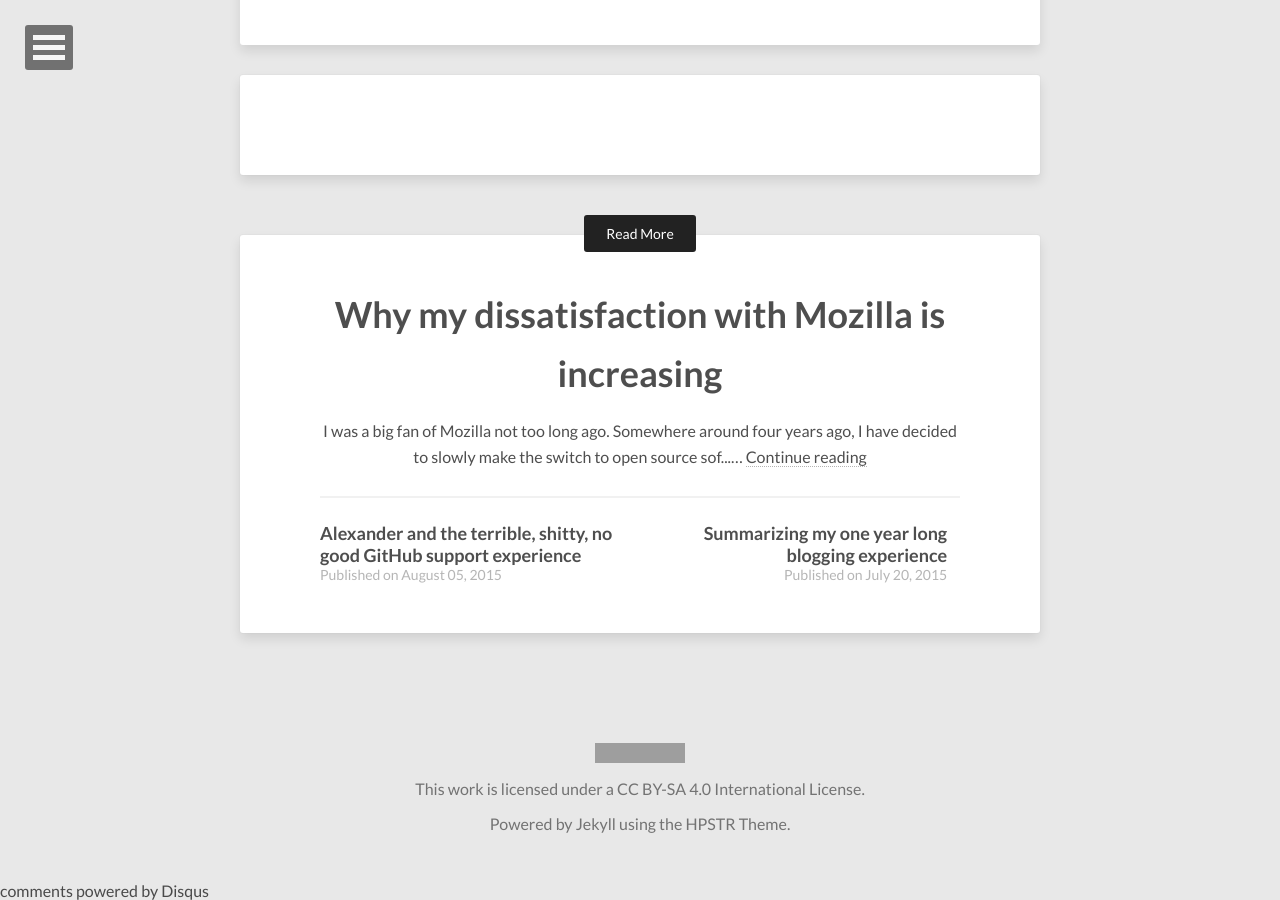
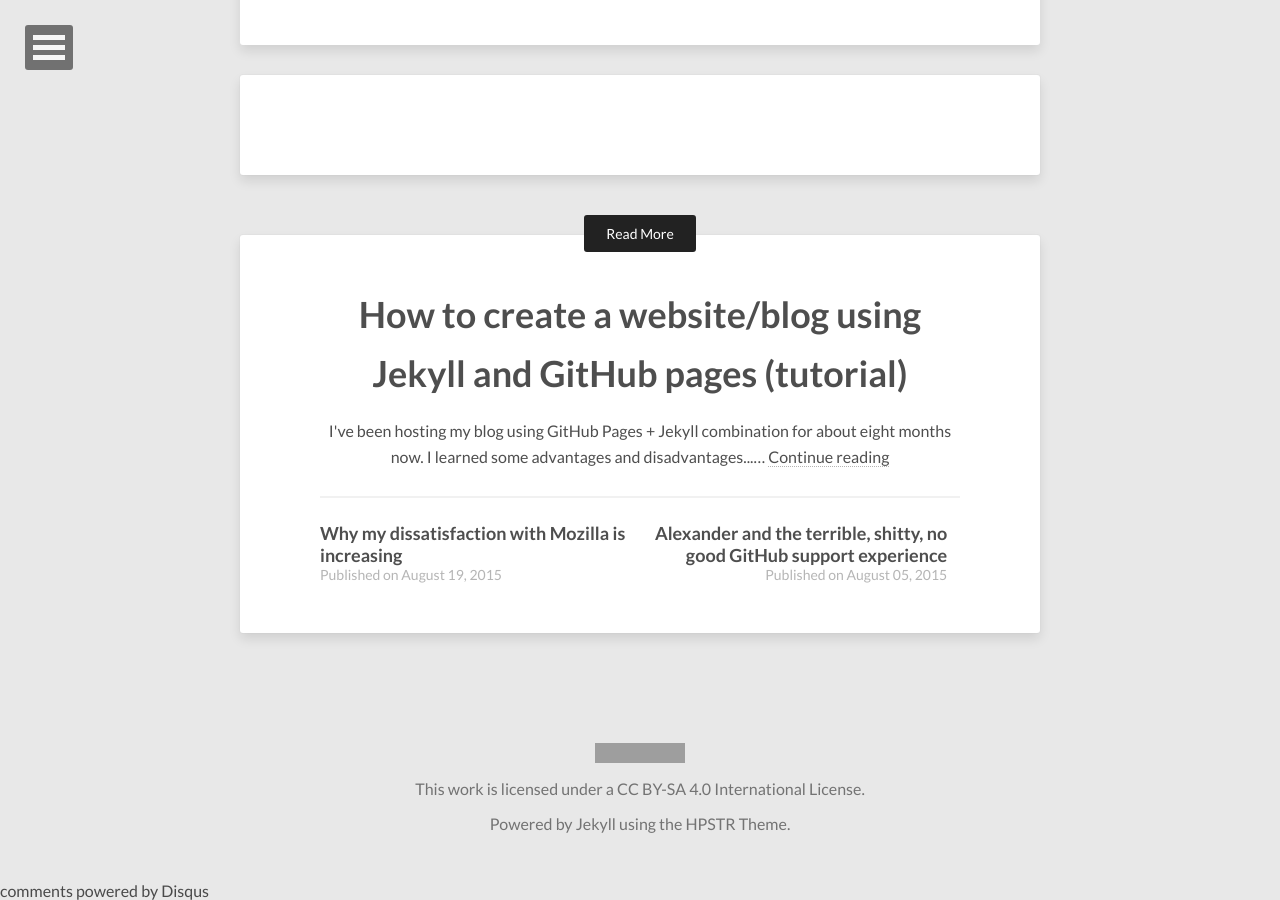
Before and after one commit to menghanhui/r3bl.blog, a Jekyll site: the page built from _posts/2014-07-26-time-to-take-some-break.markdown, in a window 1280 px wide and 900 px high, scrolled down 814 px. Built offline with Jekyll 4.4.1, drawn with Linux system fonts in a browser that asks for light colours; nearby versions of some CDN libraries; comment, search, counter and statistics services are not loaded; some of the changed lines change nothing that is shown; grey boxes are pictures that could not be loaded.

Commit message:
Jekyll tutorial

````diff
--- a/_includes/navigation.html
+++ b/_includes/navigation.html
@@ -1,8 +1,8 @@
 <nav id="dl-menu" class="dl-menuwrapper" role="navigation">
 	<button class="dl-trigger">Open Menu</button>
 	<ul class="dl-menu">
-		<li><a href="{{ site.url | replace:'http://','https://' }}/">Home</a></li>
-		<li><a href="{{ site.url | replace:'http://','https://' }}/about">About Me</a></li>
+		<li><a href="{{ site.url }}/">Home</a></li>
+		<li><a href="{{ site.url }}/about">About Me</a></li>
 		<li><a href="#">Find Me On...</a>
 			<ul class="dl-submenu">
 				<li><a href="https://github.com/{{ site.github }}"><i class="fa fa-fw fa-github"></i> GitHub</a></li>
@@ -13,9 +13,9 @@
 			</ul>
 		</li>
 		<li><a href="http://aleksandar-todorovic.github.io">Portfolio</a></li>
-		<li><a href="{{ site.url | replace:'http://','https://' }}/posts/">Post Archive</a></li>
-		<li><a href="{{ site.url | replace:'http://','https://'}}/my-articles/my-articles.html">Articles on Other Websites</a></li>
-		<li><a href="{{ site.url | replace:'http://','https://' }}/stuff-i-like">Things I Like</a></li>
+		<li><a href="{{ site.url }}/posts/">Post Archive</a></li>
+		<li><a href="{{ site.url }}/my-articles/my-articles.html">Articles on Other Websites</a></li>
+		<li><a href="{{ site.url }}/stuff-i-like">Things I Like</a></li>
 		<li><a href="https://github.com/r3bl/r3bl.github.io"><i class="fa fa-fw fa-code-fork"></i> Fork This Website</a></li>
 
 	</ul><!-- /.dl-menu -->
--- /dev/null
+++ b/_posts/2015-08-22-jekyll-blogging-like-a-pro.markdown
@@ -0,0 +1,158 @@
+---
+author: Aleksandar Todorović
+comments: true
+date: 2015-08-22 15:17:00+01:00
+layout: post
+slug: jekyll-blogging-like-a-pro
+title: "How to create a website/blog using Jekyll and GitHub pages (tutorial)"
+categories: en
+tags:
+- tutorial
+- GitHub
+- Jekyll
+image:
+  feature: abstract-1-3
+---
+
+I've been hosting my blog using GitHub Pages + Jekyll combination for about eight months now. I learned some advantages and disadvantages of using these tools, so I thought I should create a guide on how to become Jekyll poweruser (and use GitHub for hosting your websites).
+
+## What is Jekyll?
+
+Jekyll is a static site generator that allows you to create a blog or a website without having to worry about complicated administrative tools, databases etc. Jekyll stores everything inside of text files. It allows you to publish your posts using Markdown markup language (we'll talk about that later). It's completely free and open source. If you have a GitHub account, you can host your site completely free and have full control. Unlike Wordpress.com, pretty much every theme is free and there are no restrictions on which theme you can use with it. Your blog won't be serving ads unless you want it to and you can change everything you want to on your site just by having a basic HTML knowledge.
+
+## What you'll need to have/know follow this tutorial
+
+* A GitHub account (obviously)
+* A local machine running Linux with Git installed (`sudo apt-get install git` is all you need). You'll also need to [set up your Jekyll environment](http://jekyllrb.com/docs/quickstart/). I should point out that Jekyll doesn't officially support Windows, but if you have a Mac, that's fine too.
+* Some basic `bash` knowledge (you'll need to know how to navigate between directories using `cd` command)
+* A custom domain (optional)
+
+## Things GitHub allows you to do
+
+GitHub allows you to create one custom domain that has to be named `USER.github.io` where `USER` is obviously your GitHub username. You can think of it as a central place for your website. If you have a GitHub organization, you can create another URL which will be titled `ORG.github.io`. You can also create websites for your specific open source projects which will be hosted at `USER.github.io/PROJECT`.
+
+**Note:** Everything I say further about user's website can be applied to organization's websites as well.
+
+## Creating a website for you or your organization
+
+To create your main website (`USER.github.io`) you will need to create a repository specifically titled `USER.github.io` (note: your username doesn't have to be capitalized). Then, from the terminal on your local machine, execute this command:
+
+`git clone https://github.com/USER/USER.github.io`
+
+This command will create a subfolder titled `USER.github.io`. Navigate inside of it and create a new file called `index.html` (you can create a file using the following command `touch index.html`). Now, lets actually write some HTML code. Open up the file in your favorite text editor and type this:
+
+`<h1>Testing</h1>`
+
+Save the file, open up your terminal one more time, navigate to the `USER.github.io` directory and execute the following commands:
+
+```
+git add index.html
+git commit -m 'Initial commit'
+git push
+```
+
+These commands will sync your local folder with your website. The first command will add the `index.html` file to your project, the second command will commit your changes and set `Initial commit` as a message for the commit, and the third line will push those changes back to GitHub.
+
+After this is done, just wait for a couple of minutes and open `http://USER.github.io` in your browser.
+
+## Setting up a custom domain
+
+Feel free to skip this section if you don't want to use a custom domain.
+
+Now, if you have your own domain that you want to use, create a new file called `CNAME`. In it, just type in your domain. I own a [r3bl.me](http://r3bl.me) domain, so the content of my CNAME file contains `r3bl.me` and nothing else. Note that the `http://` and `https://` should not go here. After this is done, before you publish your changes, you'll need to edit the CNAME records on your hosting provider. I'm personally using [Namecheap](https://www.namecheap.com/) so my CNAME records look like this:
+
+![picture1]()
+
+The full content of the `IP ADDRESS/URL` field is actually `aleksandar-todorovic.github.io.` (pay close attention to the dot at the end which is necessary) since aleksandar-todorovic is my GitHub username.
+
+After this is done, after a couple of minutes, your domain should successfully load the content of the `index.html` file we created earlier.
+
+## Setting up Jekyll
+
+Now we have the domain set up, it's time to actually build a Jekyll site. Before doing so, delete the `index.html` file you created earlier. We don't need it anymore.
+
+Now, you have two options: you can create a default Jekyll site by typing `jekyll new .` in your terminal after navigating inside of your `USER.github.io` directory, or you can just copy the content of one of the Jekyll themes. Two of the best resources for custom Jekyll themes I found are [jekyllthemes.org](http://jekyllthemes.org/) and [jekyllthemes.net](http://www.jekyllthemes.net/) (note: these are two different sites even though they are using a similar domain).
+
+Now, you need to push your changes back to GitHub:
+
+```
+git add .
+git commit -m 'Initial Jekyll setup'
+git push
+```
+
+You'll notice that the first command is a bit different. This time, we're not only adding one file, but we're adding the entire content of that directory.
+
+After you've done so, in a couple of seconds you'll have a Jekyll site up and running on your `USER.github.io` or your custom domain and now you can start to customize your Jekyll site.
+
+## Customizing your Jekyll site
+
+This part of a tutorial is a bit tricky because the customization is different depending on a Jekyll theme you chose. Usually, it starts by editing the file called `_config.yml` which is the most important file in your Jekyll repository. In most of the cases, that's the place where you should set up things like the name of your site, your site's description, your social links and a list custom Jekyll plugins.
+
+Before you publish the changes back to GitHub, you can preview the changes on your local machine by executing `jekyll serve` and then navigating to `127.0.0.1:4000` in your browser. To terminate the command, just press `Ctrl+C`.
+
+## Publishing blog posts
+
+To manage your blog posts, you'll need to know a simple markup language called Markdown. If you've ever used sites like reddit or StackOverflow, you already know it! Markdown is pretty easy to learn. It won't take you more than 20 minutes to learn it. Here are some basics:
+
+* To add a title, just type `# Title of the post` on the top of your file.
+* To add a subtitle, just type `## Subtitle`. To add a smaller subtitle, just add another `#`. You can have up to 6 `#` signs. The more you have, the subtitle will be smaller.
+* Adding a link to the text: `[name of the link](http://pathtothelink)`
+* Bold: `**this text will be bolded**`
+* Italic: `*this text will be italicized*` (you can also use `_this text will be italicized_`).
+* Adding an image: `![name of the image](http//pathtotheimage)`
+
+Now that we got that covered, your posts should be stored in the `_posts` subdirectory. To create a new blog post, you'll need to follow this example: `2015-08-22-new-post.markdown`. So, the pattern you should follow while creating a new file should be: `year-month-day-name-of-the-post.markdown`. Sometimes, you'll need to add certain meta tags at the top of your file. Those tags should go right at the top of your file like this:
+
+```
+---
+author: Aleksandar Todorović
+layout: post
+categories: en
+tags:
+- tag 1
+- tag 2
+- tag 3
+---
+
+# Markdown code goes here
+```
+
+The most usual meta tag is `layout: post` which tells Jekyll that it's rendering a blog post. Probably every Jekyll theme comes with a couple of default posts, so refer to their file and figure out which tags you should include.
+
+## Publishing a page
+
+It's a bit different to publish a page than it is to publish a blog post. Lets say that you want to create a page titled `about` which will be accessed through `USER.github.io/about`. You have two options: you can create a file in the directory of your project called `about.md` where you'll write some Markdown text, you can create a file called `about.html` where you'll write some HTML code, or you can create a new subirectory called `about` and create a new file called `index.html` or `index.md`. The result is the same: your page will be accessible by opening `USER.github.io/about` in your browser.
+
+## Creating repository websites
+
+The process for creating a website for your other repositories is pretty much the same with some minor differences.
+
+Lets say that you have some sort of an open source project that became popular enough to need its own website. We'll call it `awesome`, because, well, your project is awesome. The difference this time is that you can't put your files in the `master` branch. You're going to have to create a new branch called `gh-pages`. This time, `git clone https://github.com/USER/awesome` will not get the job done. This time, you'll have to execute the following command to clone your website to your local machine:
+
+`git clone https://github.com/USER/awesome -b gh-pages --single-branch`
+
+This command will copy the specific branch called `gh-pages` and that's where the content of your website will be stored. After you've successfully set up your code, just repeat the commands we already talked about to sync your content with GitHub. After that, your website will be visible at `https://USER.github.io/awesome`.
+
+Now if you have a custom domain and you want to use a subdomain for that website, you'll need to edit the CNAME records on your domain. Create a new subdomain (lets say `http://awesome.r3bl.me`) and point it to the same `USER.github.io.` URL. Now, in your `CNAME` file, add your subdomain (`awesome.r3bl.me`) and that's it. After a couple of minutes, your website will be available at `http://awesome.r3bl.me`.
+
+## Some obstacles you're going to encounter with
+
+* By hosting your website on GitHub pages, you can't create any databases. All you can use is HTML, CSS, JavaScript and a static site generator (like Jekyll).
+* The code behind your website will be publicly accessible, so make sure not to store any valuable data in your repository. If you need to store some valuable data inside of your repository, you'll need to upgrade your GitHub account from free to paid and make your repository private so nobody else can access it. Your website will still be accessible, but your repository won't be.
+* HTTPS support is... kind of complicated:
+  * If you're using a `USER.github.io` domain, your website _is_ accessible by typing `https://USER.github.io`, but you can't enforce your visitors to use HTTPS exclusively, so you'll have to rely on them to use the HTTPS version. Maintaining both of HTTP _and_ HTTPS versions of your website was too complicated for me, so I gave up on that.
+  * If you're using a custom domain, you can't buy and use an SSL certificate because it will be issued to your domain, not to your GitHub repository, so your certificate will appear as invalid while accessing your site from any major browser. This _can_ be kind of hacked by using [CloudFlare](https://www.cloudflare.com/). By signing up for a CloudFlare account (don't worry, it's free), you can change the nameservers on your hosting to their nameservers. Then, the traffic between the users and CloudFlare will be SSL encrypted, but the traffic between GitHub and CloudFlare will still not be encrypted. That's the best thing you can do.
+
+## [Advanced] Some tips and tricks (in no particular order)
+
+* If you have some string that you want to use regularly, put it in your `_config.yml` file. As an example, my Twitter account is [@r3bl_](https://twitter.com/{{ site.twitter }}) and I want to link to it often. I will just add a new `twitter: r3bl_` line to my `_config.yml` file and then put a link to it by typing `[@r3bl_](https://twitter.com/{{ site.twitter }})`. I could also put the entire link (`twitter: https://twitter.com/r3bl_`) to my config file and then use `[@r3bl_]({{ site.twitter }})` if I want to.
+* If you're working on an article, but it's still not finished, you can create a new subdirectory called `_drafts` and put those articles there. After that, just move them to your `_posts` subdirectory to publish them.
+* If you want to ping search engines every time you put some new content to your site, create a `gems: jekyll-sitemap` line to your `_config.yml`. This will create a sitemap on your site available on `USER.github.io/sitemap.xml` (or `blog.r3bl.me/sitemap.xml` in my case). This is a third party Jekyll plugin that GitHub supports.
+* Create a file called `robots.txt` and put every page that you don't want to be indexed by search engines there. Take a look at the `robots.txt` [of my blog](http://blog.r3bl.me/robots.txt) as an example. To make sure search engines index only things that matter, search for `site:r3bl.me` and make sure to use their webmaster tools (I'm personally using only [Google's webmaster tools](https://www.google.com/webmasters/) and [Bing's webmaster tools](www.bing.com/webmaster/)).
+* If you made some big changes to your site, you can ping Google manually by visiting `http://www.google.com/webmasters/sitemaps/ping?sitemap=http://example.com/sitemap.xml` (obviously, you'll need to replace `http://example.com` with your URL). You can do the same with Bing by using `http://www.bing.com/webmaster/ping.aspx?siteMap=http://example.com/sitemap.xml`.
+* You can hack your way into supporting HTTPS by adding `{{ site.url | replace:'http://','https://' }}/SOMETHING">` to every link that points to another place on your website. Your site will still be accessible over HTTP, but every time somebody clicks some new URL, it will take him to the HTTPS version of the page.
+* You can mess around with the look of your posts or pages by editing `_layouts/post.html` or `_layouts/page.html`.
+* You can customize pretty much everything by editing the files in `_includes` and `_layouts` subdirectories. You don't have to pay attention to other directories. Here's the link to an original Jekyll theme called [HPSTR](https://mmistakes.github.io/hpstr-jekyll-theme/) that I used while I was creating my blog. Obviously, I made quite a number of changes.
+
+**Update the freaking metadata**
````
Also changed, not shown: README.md.
